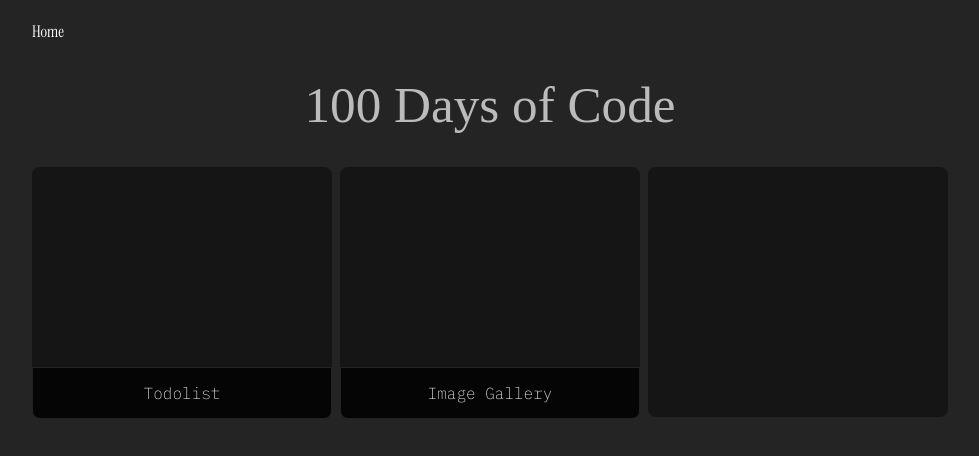
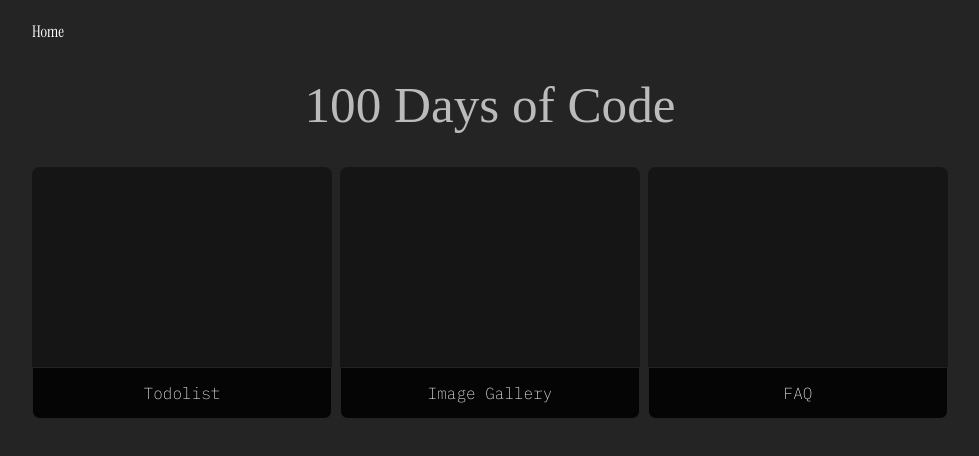
Before and after one commit to byfolarin/100-days-of-Code, a React (Vite) app in the folder code-100/: page / in a window 1280 px wide. Shown: the top 456 px of the page, without its empty margins (150-1129 px from the left). Built offline with nearby package versions, Linux system fonts and the light colour scheme; a web font is replaced by a local one.

Commit message:
FAQ init

```diff
--- a/code-100/src/App.jsx
+++ b/code-100/src/App.jsx
@@ -5,6 +5,7 @@ import Mainpage from './Mainpage';
 import Todolist from './components/Todolist';
 import TodoItem from './components/unused comp/TodoItem';
 import ImageGallery from './components/ImageGallery';
+import FAQ from './components/FAQ';
 
 // Main App component
 function App() {
@@ -22,6 +23,7 @@ function App() {
         <Route path="/Todolist" element={<Todolist/>} />
         <Route path="/TodoItem" element={<TodoItem/>} />
         <Route path="/ImageGallery" element={<ImageGallery/>} />
+        <Route path="/FAQ" element={<FAQ/>} />
       </Routes>
 
       <>
--- a/code-100/src/Mainpage.jsx
+++ b/code-100/src/Mainpage.jsx
@@ -10,6 +10,8 @@ const Mainpage = () => {
       <h1>100 Days of Code</h1>
 
       <div className="task-grid">
+
+
             <div className="grid-item">
                   <p className='item-p' >
                         <Link to="/Todolist" className='list-to'>
@@ -17,6 +19,7 @@ const Mainpage = () => {
                         </Link>
                   </p>
             </div>
+
 
              <div className="grid-item">
              <p className='item-p' >
@@ -27,7 +30,11 @@ const Mainpage = () => {
             </div>
 
              <div className="grid-item">
-
+             <p className='item-p' >
+                        <Link to="/FAQ" className='list-to'>
+                              FAQ
+                        </Link>
+                  </p>
             </div>
 
 
--- /dev/null
+++ b/code-100/src/components/FAQ.jsx
@@ -0,0 +1,11 @@
+import React from 'react'
+
+const FAQ = () => {
+  return (
+    <div>
+
+    </div>
+  )
+}
+
+export default FAQ
```
